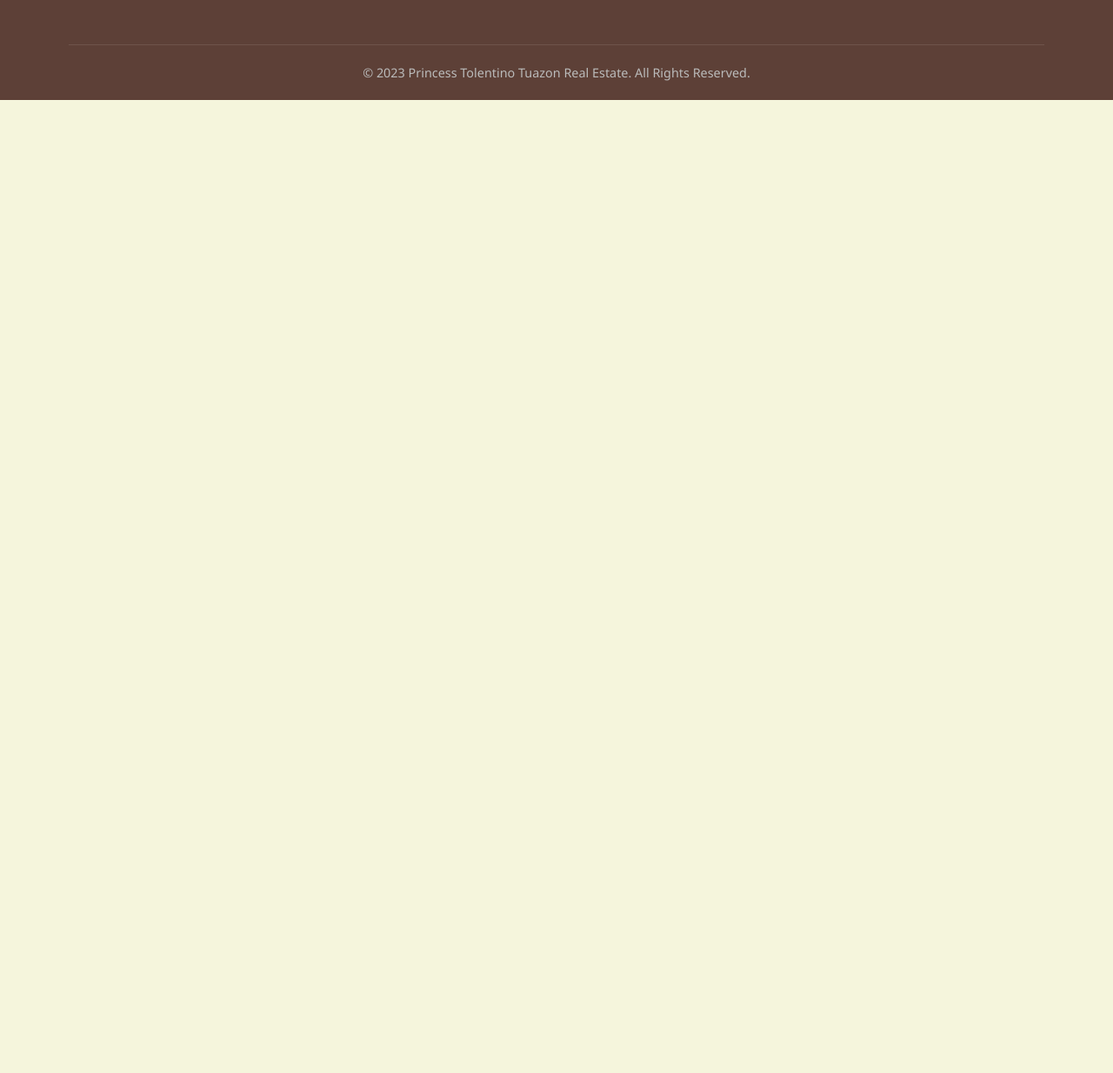
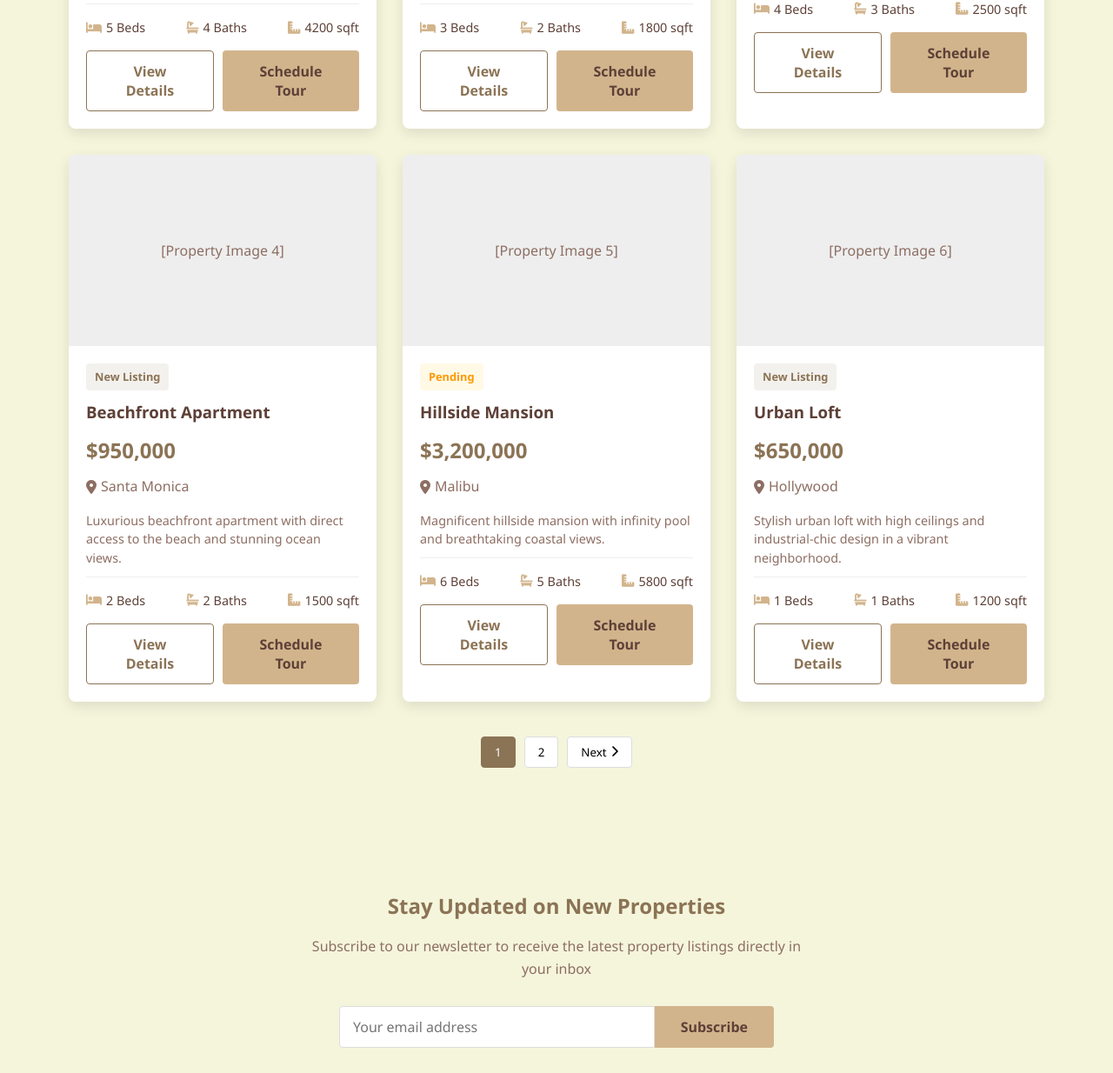
Before and after one commit to iantolentino/Real-Estate-Portfolio-Template, a plain HTML site: page properties.html in a window 1280 px wide. Shown: the part 1301-2535 px from the top of the page at 87% size. Before the commit the page ends 1416 px from the top, so only its background shows below. Drawn offline with Linux system fonts and the light colour scheme.

Commit message:
Add files via upload

```diff
--- a/assets/properties.js
+++ b/assets/properties.js
@@ -0,0 +1,414 @@
+// Properties data - in a real application, this would come from a database
+const propertiesData = [
+    {
+        id: 1,
+        title: "Luxury Villa with Ocean View",
+        price: 1250000,
+        location: "Beverly Hills",
+        type: "villa",
+        bedrooms: 5,
+        bathrooms: 4,
+        area: 4200,
+        status: "new",
+        description: "Stunning luxury villa with panoramic ocean views, featuring modern amenities and spacious living areas.",
+        image: "[Property Image 1]"
+    },
+    {
+        id: 2,
+        title: "Modern Downtown Condo",
+        price: 750000,
+        location: "Downtown LA",
+        type: "condo",
+        bedrooms: 3,
+        bathrooms: 2,
+        area: 1800,
+        status: "sold",
+        description: "Contemporary condo in the heart of downtown with city views and premium finishes.",
+        image: "[Property Image 2]"
+    },
+    {
+        id: 3,
+        title: "Family Home with Garden",
+        price: 850000,
+        location: "Pasadena",
+        type: "house",
+        bedrooms: 4,
+        bathrooms: 3,
+        area: 2500,
+        status: "new",
+        description: "Charming family home with a beautiful garden, perfect for comfortable family living.",
+        image: "[Property Image 3]"
+    },
+    {
+        id: 4,
+        title: "Beachfront Apartment",
+        price: 950000,
+        location: "Santa Monica",
+        type: "apartment",
+        bedrooms: 2,
+        bathrooms: 2,
+        area: 1500,
+        status: "new",
+        description: "Luxurious beachfront apartment with direct access to the beach and stunning ocean views.",
+        image: "[Property Image 4]"
+    },
+    {
+        id: 5,
+        title: "Hillside Mansion",
+        price: 3200000,
+        location: "Malibu",
+        type: "villa",
+        bedrooms: 6,
+        bathrooms: 5,
+        area: 5800,
+        status: "pending",
+        description: "Magnificent hillside mansion with infinity pool and breathtaking coastal views.",
+        image: "[Property Image 5]"
+    },
+    {
+        id: 6,
+        title: "Urban Loft",
+        price: 650000,
+        location: "Hollywood",
+        type: "apartment",
+        bedrooms: 1,
+        bathrooms: 1,
+        area: 1200,
+        status: "new",
+        description: "Stylish urban loft with high ceilings and industrial-chic design in a vibrant neighborhood.",
+        image: "[Property Image 6]"
+    },
+    {
+        id: 7,
+        title: "Commercial Space for Lease",
+        price: 1500000,
+        location: "Downtown LA",
+        type: "commercial",
+        bedrooms: 0,
+        bathrooms: 2,
+        area: 3500,
+        status: "new",
+        description: "Prime commercial space in a high-traffic downtown location, perfect for retail or offices.",
+        image: "[Property Image 7]"
+    },
+    {
+        id: 8,
+        title: "Suburban Family Home",
+        price: 720000,
+        location: "Pasadena",
+        type: "house",
+        bedrooms: 3,
+        bathrooms: 2,
+        area: 2100,
+        status: "sold",
+        description: "Well-maintained family home in a quiet suburban neighborhood with excellent schools.",
+        image: "[Property Image 8]"
+    },
+    {
+        id: 9,
+        title: "Penthouse with Rooftop Terrace",
+        price: 1850000,
+        location: "Beverly Hills",
+        type: "condo",
+        bedrooms: 4,
+        bathrooms: 3,
+        area: 3200,
+        status: "new",
+        description: "Luxurious penthouse featuring a private rooftop terrace with panoramic city views.",
+        image: "[Property Image 9]"
+    },
+    {
+        id: 10,
+        title: "Modern Townhouse",
+        price: 890000,
+        location: "Santa Monica",
+        type: "house",
+        bedrooms: 3,
+        bathrooms: 2.5,
+        area: 1900,
+        status: "pending",
+        description: "Contemporary townhouse with open floor plan and private outdoor space.",
+        image: "[Property Image 10]"
+    },
+    {
+        id: 11,
+        title: "Luxury Apartment Complex",
+        price: 4500000,
+        location: "Hollywood",
+        type: "commercial",
+        bedrooms: 0,
+        bathrooms: 0,
+        area: 12000,
+        status: "new",
+        description: "Investment opportunity: luxury apartment complex with high rental demand.",
+        image: "[Property Image 11]"
+    },
+    {
+        id: 12,
+        title: "Cozy Bungalow",
+        price: 680000,
+        location: "Pasadena",
+        type: "house",
+        bedrooms: 2,
+        bathrooms: 1,
+        area: 1400,
+        status: "sold",
+        description: "Charming bungalow with original character and updated kitchen and bathrooms.",
+        image: "[Property Image 12]"
+    }
+];
+
+// DOM elements
+const propertiesContainer = document.getElementById('properties-container');
+const categoryFilter = document.getElementById('category-filter');
+const locationFilter = document.getElementById('location-filter');
+const priceFilter = document.getElementById('price-filter');
+const bedroomsFilter = document.getElementById('bedrooms-filter');
+const statusFilter = document.getElementById('status-filter');
+const resetFiltersBtn = document.getElementById('reset-filters');
+const propertiesCount = document.getElementById('properties-count');
+const paginationContainer = document.getElementById('pagination');
+
+// Pagination settings
+const propertiesPerPage = 6;
+let currentPage = 1;
+
+// Initialize the page
+document.addEventListener('DOMContentLoaded', function() {
+    displayProperties();
+    setupEventListeners();
+});
+
+// Set up event listeners for filters
+function setupEventListeners() {
+    categoryFilter.addEventListener('change', filterProperties);
+    locationFilter.addEventListener('change', filterProperties);
+    priceFilter.addEventListener('change', filterProperties);
+    bedroomsFilter.addEventListener('change', filterProperties);
+    statusFilter.addEventListener('change', filterProperties);
+    resetFiltersBtn.addEventListener('click', resetFilters);
+}
+
+// Filter properties based on selected criteria
+function filterProperties() {
+    currentPage = 1; // Reset to first page when filtering
+    displayProperties();
+}
+
+// Reset all filters
+function resetFilters() {
+    categoryFilter.value = 'all';
+    locationFilter.value = 'all';
+    priceFilter.value = 'all';
+    bedroomsFilter.value = 'all';
+    statusFilter.value = 'all';
+    currentPage = 1;
+    displayProperties();
+}
+
+// Display properties based on current filters and pagination
+function displayProperties() {
+    const filteredProperties = getFilteredProperties();
+    const paginatedProperties = getPaginatedProperties(filteredProperties);
+
+    // Update properties count
+    propertiesCount.textContent = filteredProperties.length;
+
+    // Clear container
+    propertiesContainer.innerHTML = '';
+
+    // Display properties
+    if (paginatedProperties.length === 0) {
+        propertiesContainer.innerHTML = '<div class="no-results"><p>No properties match your search criteria. Please try different filters.</p></div>';
+    } else {
+        paginatedProperties.forEach(property => {
+            const propertyCard = createPropertyCard(property);
+            propertiesContainer.appendChild(propertyCard);
+        });
+    }
+
+    // Update pagination
+    updatePagination(filteredProperties.length);
+}
+
+// Get properties filtered by current criteria
+function getFilteredProperties() {
+    return propertiesData.filter(property => {
+        // Category filter
+        if (categoryFilter.value !== 'all' && property.type !== categoryFilter.value) {
+            return false;
+        }
+
+        // Location filter
+        if (locationFilter.value !== 'all') {
+            const locationMap = {
+                'beverly-hills': 'Beverly Hills',
+                'downtown-la': 'Downtown LA',
+                'pasadena': 'Pasadena',
+                'santa-monica': 'Santa Monica',
+                'malibu': 'Malibu',
+                'hollywood': 'Hollywood'
+            };
+
+            if (property.location !== locationMap[locationFilter.value]) {
+                return false;
+            }
+        }
+
+        // Price filter
+        if (priceFilter.value !== 'all') {
+            const priceRanges = {
+                '0-500000': property.price <= 500000,
+                '500000-1000000': property.price > 500000 && property.price <= 1000000,
+                '1000000-2000000': property.price > 1000000 && property.price <= 2000000,
+                '2000000+': property.price > 2000000
+            };
+
+            if (!priceRanges[priceFilter.value]) {
+                return false;
+            }
+        }
+
+        // Bedrooms filter
+        if (bedroomsFilter.value !== 'all' && property.bedrooms < parseInt(bedroomsFilter.value)) {
+            return false;
+        }
+
+        // Status filter
+        if (statusFilter.value !== 'all' && property.status !== statusFilter.value) {
+            return false;
+        }
+
+        return true;
+    });
+}
+
+// Get properties for current page
+function getPaginatedProperties(properties) {
+    const startIndex = (currentPage - 1) * propertiesPerPage;
+    const endIndex = startIndex + propertiesPerPage;
+    return properties.slice(startIndex, endIndex);
+}
+
+// Create property card HTML
+function createPropertyCard(property) {
+    const card = document.createElement('div');
+    card.className = 'property-card';
+    card.setAttribute('data-status', property.status);
+
+    // Format price with commas
+    const formattedPrice = property.price.toLocaleString();
+
+    // Status class and text
+    let statusClass = '';
+    let statusText = '';
+
+    switch(property.status) {
+        case 'new':
+            statusClass = 'status-new';
+            statusText = 'New Listing';
+            break;
+        case 'sold':
+            statusClass = 'status-sold';
+            statusText = 'Sold';
+            break;
+        case 'pending':
+            statusClass = 'status-pending';
+            statusText = 'Pending';
+            break;
+    }
+
+    card.innerHTML = `
+        <div class="property-img">
+            ${property.image}
+        </div>
+        <div class="property-info">
+            <span class="property-status ${statusClass}">${statusText}</span>
+            <h3>${property.title}</h3>
+            <div class="property-price">$${formattedPrice}</div>
+            <div class="property-location">
+                <i class="fas fa-map-marker-alt"></i> ${property.location}
+            </div>
+            <p class="property-description">${property.description}</p>
+            <div class="property-features">
+                <div class="feature">
+                    <i class="fas fa-bed"></i> ${property.bedrooms} Beds
+                </div>
+                <div class="feature">
+                    <i class="fas fa-bath"></i> ${property.bathrooms} Baths
+                </div>
+                <div class="feature">
+                    <i class="fas fa-ruler-combined"></i> ${property.area} sqft
+                </div>
+            </div>
+            <div class="property-actions">
+                <button class="btn btn-view-details" data-id="${property.id}">View Details</button>
+                <button class="btn btn-accent btn-schedule-tour" data-id="${property.id}">Schedule Tour</button>
+            </div>
+        </div>
+    `;
+
+    // Add event listeners to buttons
+    const viewDetailsBtn = card.querySelector('.btn-view-details');
+    const scheduleTourBtn = card.querySelector('.btn-schedule-tour');
+
+    viewDetailsBtn.addEventListener('click', () => viewPropertyDetails(property.id));
+    scheduleTourBtn.addEventListener('click', () => scheduleTour(property.id));
+
+    return card;
+}
+
+// View property details (placeholder function)
+function viewPropertyDetails(propertyId) {
+    alert(`Viewing details for property #${propertyId}. In a real application, this would open a detailed property page.`);
+}
+
+// Schedule a tour (placeholder function)
+function scheduleTour(propertyId) {
+    alert(`Scheduling tour for property #${propertyId}. In a real application, this would open a contact form.`);
+}
+
+// Update pagination controls
+function updatePagination(totalProperties) {
+    const totalPages = Math.ceil(totalProperties / propertiesPerPage);
+
+    paginationContainer.innerHTML = '';
+
+    if (totalPages <= 1) return;
+
+    // Previous button
+    if (currentPage > 1) {
+        const prevButton = document.createElement('button');
+        prevButton.className = 'pagination-btn';
+        prevButton.innerHTML = '<i class="fas fa-chevron-left"></i> Previous';
+        prevButton.addEventListener('click', () => {
+            currentPage--;
+            displayProperties();
+        });
+        paginationContainer.appendChild(prevButton);
+    }
+
+    // Page numbers
+    for (let i = 1; i <= totalPages; i++) {
+        const pageButton = document.createElement('button');
+        pageButton.className = `pagination-btn ${i === currentPage ? 'active' : ''}`;
+        pageButton.textContent = i;
+        pageButton.addEventListener('click', () => {
+            currentPage = i;
+            displayProperties();
+        });
+        paginationContainer.appendChild(pageButton);
+    }
+
+    // Next button
+    if (currentPage < totalPages) {
+        const nextButton = document.createElement('button');
+        nextButton.className = 'pagination-btn';
+        nextButton.innerHTML = 'Next <i class="fas fa-chevron-right"></i>';
+        nextButton.addEventListener('click', () => {
+            currentPage++;
+            displayProperties();
+        });
+        paginationContainer.appendChild(nextButton);
+    }
+}
--- a/assets/styles.css
+++ b/assets/styles.css
@@ -727,3 +727,219 @@
                 grid-template-columns: 1fr;
             }
         }
+
+        /* Add to existing styles.css */
+
+/* Page Hero */
+.page-hero {
+    background: linear-gradient(rgba(139, 115, 85, 0.8), rgba(139, 115, 85, 0.8)), url('placeholder-hero.jpg') no-repeat center center/cover;
+    height: 50vh;
+    display: flex;
+    align-items: center;
+    text-align: center;
+    color: white;
+    margin-top: 70px;
+}
+
+.page-hero-content {
+    max-width: 800px;
+    margin: 0 auto;
+}
+
+.page-hero h1 {
+    font-size: 3rem;
+    margin-bottom: 20px;
+    line-height: 1.2;
+}
+
+.page-hero p {
+    font-size: 1.2rem;
+}
+
+/* Properties Filter Section */
+#properties-filter {
+    padding: 40px 0;
+    background-color: white;
+}
+
+.filter-container {
+    display: grid;
+    grid-template-columns: repeat(auto-fit, minmax(200px, 1fr));
+    gap: 20px;
+    margin-bottom: 20px;
+}
+
+.filter-group {
+    display: flex;
+    flex-direction: column;
+}
+
+.filter-group label {
+    margin-bottom: 8px;
+    font-weight: 500;
+    color: var(--dark);
+}
+
+.filter-select {
+    padding: 10px 15px;
+    border: 1px solid #ddd;
+    border-radius: 4px;
+    font-size: 1rem;
+    background-color: white;
+    transition: var(--transition);
+}
+
+.filter-select:focus {
+    border-color: var(--primary);
+    outline: none;
+    box-shadow: 0 0 0 2px rgba(139, 115, 85, 0.2);
+}
+
+.filter-results {
+    text-align: center;
+    margin-top: 20px;
+    color: var(--gray);
+}
+
+/* Property Card Enhancements */
+.property-description {
+    margin: 10px 0;
+    color: var(--gray);
+    font-size: 0.9rem;
+    line-height: 1.5;
+}
+
+.property-actions {
+    display: flex;
+    gap: 10px;
+    margin-top: 15px;
+}
+
+.btn-view-details {
+    background-color: transparent;
+    border: 1px solid var(--primary);
+    color: var(--primary);
+}
+
+.btn-view-details:hover {
+    background-color: rgba(139, 115, 85, 0.1);
+}
+
+.status-pending {
+    background-color: rgba(255, 193, 7, 0.1);
+    color: #ff9800;
+}
+
+/* No Results */
+.no-results {
+    grid-column: 1 / -1;
+    text-align: center;
+    padding: 40px;
+    color: var(--gray);
+}
+
+.no-results p {
+    font-size: 1.2rem;
+}
+
+/* Pagination */
+.pagination {
+    display: flex;
+    justify-content: center;
+    margin-top: 40px;
+    gap: 10px;
+}
+
+.pagination-btn {
+    padding: 8px 15px;
+    background-color: white;
+    border: 1px solid #ddd;
+    border-radius: 4px;
+    cursor: pointer;
+    transition: var(--transition);
+    display: flex;
+    align-items: center;
+    gap: 5px;
+}
+
+.pagination-btn:hover {
+    background-color: var(--light);
+}
+
+.pagination-btn.active {
+    background-color: var(--primary);
+    color: white;
+    border-color: var(--primary);
+}
+
+/* Newsletter Section */
+#newsletter {
+    background-color: var(--light);
+    padding: 60px 0;
+}
+
+.newsletter-content {
+    text-align: center;
+    max-width: 600px;
+    margin: 0 auto;
+}
+
+.newsletter-content h2 {
+    color: var(--primary);
+    margin-bottom: 15px;
+}
+
+.newsletter-content p {
+    color: var(--gray);
+    margin-bottom: 30px;
+}
+
+.newsletter-form {
+    display: flex;
+    max-width: 500px;
+    margin: 0 auto;
+}
+
+.newsletter-form input {
+    flex: 1;
+    padding: 12px 15px;
+    border: 1px solid #ddd;
+    border-radius: 4px 0 0 4px;
+    font-size: 1rem;
+}
+
+.newsletter-form button {
+    border-radius: 0 4px 4px 0;
+    white-space: nowrap;
+}
+
+/* Active Navigation Link */
+.nav-links a.active {
+    color: var(--primary);
+}
+
+.nav-links a.active::after {
+    width: 100%;
+}
+
+/* Responsive Design Additions */
+@media (max-width: 768px) {
+    .filter-container {
+        grid-template-columns: 1fr;
+    }
+
+    .property-actions {
+        flex-direction: column;
+    }
+
+    .newsletter-form {
+        flex-direction: column;
+        gap: 10px;
+    }
+
+    .newsletter-form input,
+    .newsletter-form button {
+        border-radius: 4px;
+        width: 100%;
+    }
+}
```
